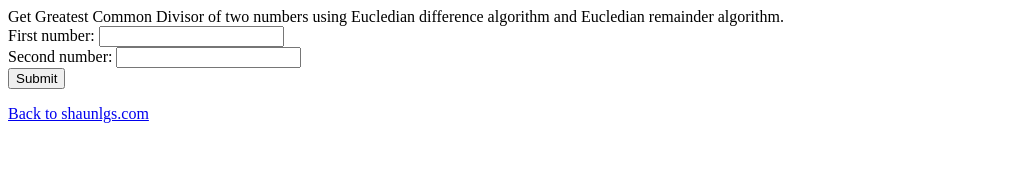
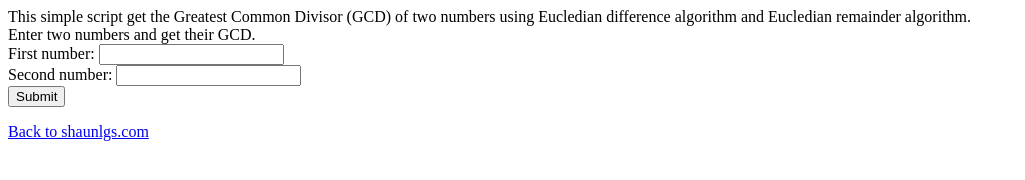
Before and after one commit to shaunlgs/math, a plain HTML site: page gcd/index.html in a window 1280 px wide. Shown: the whole page, without its empty margins (0-1025 px from the left). Drawn offline with Linux system fonts and the light colour scheme.

Commit message:
Add instructions

```diff
--- a/gcd/index.html
+++ b/gcd/index.html
@@ -23,7 +23,8 @@
 </head>
 <body>
 	<div id="form">
-		Get Greatest Common Divisor of two numbers using Eucledian difference algorithm and Eucledian remainder algorithm.
+		This simple script get the Greatest Common Divisor (GCD) of two numbers using Eucledian difference algorithm and Eucledian remainder algorithm.<br>
+		Enter two numbers and get their GCD.
 		<form>
 			First number: <input type="text" name="number1"><br>
 			Second number: <input type="text" name="number2"><br>
```
